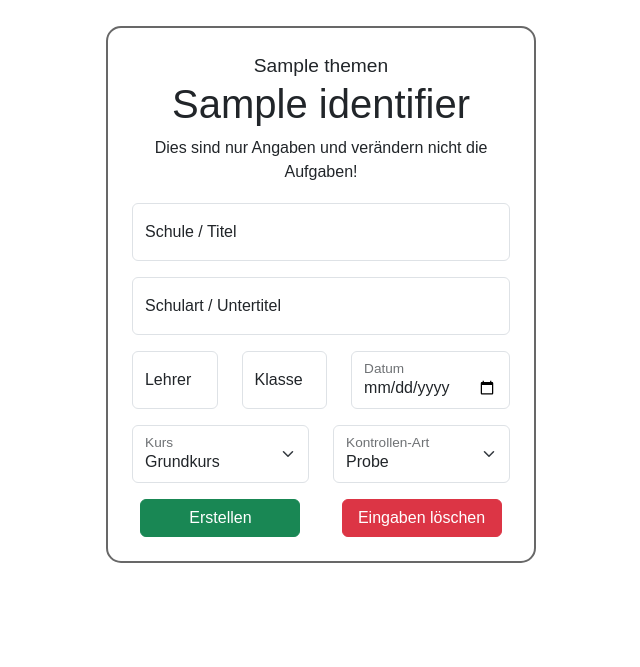
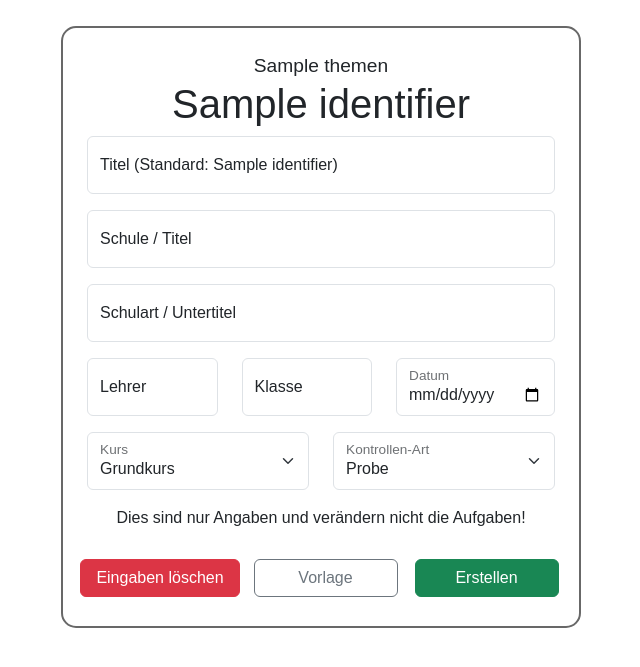
Before and after one commit to nickolas07/TestBuilder-website, a Django app: template kontrollen/templates/erstellen.html in a window 1280 px wide. Shown: the part 56-723 px from the top of the page, without its empty margins (319-959 px from the left). Run offline with Django 5.2, Linux system fonts and the light colour scheme; tables that the repository leaves empty hold one stand-in row (values such as "Sample post"); the template is opened without the code that fills it: values that come from a table or form of the project are taken from there, most other values are stand-ins (such as "Sample title", 1, 10 or a date in 2020); parts of the project's set-up code (start-up, migrations or seed data) failed here and were passed over; some web fonts are replaced.

Commit message:
Suche von Aufgaben verändert, Beispielnutzung angepasst, Erstellung erweitert
Einfachheit der internen Aufgabensuche verbessert.
Beispiele haben jetzt ihre eigene URL (/kontrollen/beispiele/...).
Eigene Titel zur Erstellung hinzugefügt + Vorlage und Stil angepasst.

```diff
--- a/kontrollen/forms.py
+++ b/kontrollen/forms.py
@@ -3,6 +3,14 @@ from django import forms
 
 class KontrolleErstellen(forms.Form):
     identifier = forms.CharField(label='identifier', widget=forms.HiddenInput(), required=False, localize=False)
+    titel = forms.CharField(
+        label='titel',
+        required=False,
+        widget=forms.TextInput(attrs={
+            'class': 'form-control',
+            'id': 'floatingTitel',
+            'placeholder': 'Titel'
+        }))
     schule = forms.CharField(
         label='schule',
         required=True,
--- a/kontrollen/static/kontrollen/style.css
+++ b/kontrollen/static/kontrollen/style.css
@@ -138,20 +138,29 @@
     border-radius: 15px;
     border: 2px solid #686868;
     padding: 1.5rem;
-    width: fit-content;
+    width: min-content;
+    max-width: 40rem;
+    min-width: 32.5rem;
     height: fit-content;
-    max-width: 35%;
     align-items: center;
     justify-content: center;
     text-align: center;
 }
 
 .btn-submit {
-    width: 10rem;
+    width: 9rem;
+}
+
+.btn-vorlage {
+    width: 9rem;
 }
 
 .btn-reset {
     width: 10rem;
+}
+
+.btns {
+    padding: 5px;
 }
 
 @media only screen and (max-width: 500px) and (orientation: portrait) {
--- a/kontrollen/templates/erstellen.html
+++ b/kontrollen/templates/erstellen.html
@@ -10,10 +10,17 @@
     <div class="view-kontrolle-mit-title" style="text-align: center">
         <span class="rubik-200" style="font-size: 1.2rem;">{{ stufe }}</span>
         <h1>{{ identifier }}</h1>
-        <p class="version rubik-200" style="margin-bottom: 5%">Dies sind nur Angaben und verändern <strong>nicht</strong> die Aufgaben!</p>
         <form method="post">
             {% csrf_token %}
             <input id="{{ identifier }}" type="hidden" name="{{ form.identifier.label }}" value="{{ identifier }}" autocomplete="off">
+            <div class="row">
+                <div class="col-md">
+                    <div class="form-floating mb-3">
+                        {{ form.titel }}
+                        <label for="floatingTitel">Titel <span class="version rubik-200">(Standard: {{ identifier }})</span></label>
+                    </div>
+                </div>
+            </div>
             <div class="row">
                 <div class="col-md">
                     <div class="form-floating mb-3">
@@ -64,12 +71,16 @@
                     </div>
                 </div>
             </div>
+            <p class="version rubik-200" style="margin-bottom: 5%">Dies sind nur Angaben und verändern <strong>nicht</strong> die Aufgaben!</p>
             <div class="row">
-                <div class="col-md">
+                <div class="col-md btns">
+                    <button type="reset" class="btn-reset btn btn-danger">Eingaben löschen</button>
+                </div>
+                <div class="col-md btns">
+                    <a role="button" class="btn-vorlage btn btn-outline-secondary" href="/kontrollen/beispiel/Vorlage" target="_blank">Vorlage</a>
+                </div>
+                <div class="col-md btns">
                     <button type="submit" class="btn-submit btn btn-success">Erstellen</button>
-                </div>
-                <div class="col-md">
-                    <button type="reset" class="btn-reset btn btn-danger">Eingaben löschen</button>
                 </div>
             </div>
         </form>
--- a/kontrollen/templates/noKontrollen.html
+++ b/kontrollen/templates/noKontrollen.html
@@ -6,5 +6,5 @@
 {% endblock %}
 {% block content %}
     <span class="no-kontrolle rubik-200">Zurzeit sind keine Kontrollen verfügbar :/<br>
-        Sie können jedoch einige unter der Rubrik <strong>Aufgaben</strong> erstellen!</span>
+        Es können dennoch unzählige unter <strong>"Aufgaben"</strong> erstellt werden!</span>
 {% endblock %}
--- a/kontrollen/urls.py
+++ b/kontrollen/urls.py
@@ -5,6 +5,7 @@ urlpatterns = [
     path('', views.kontrollen, name='kontrollen'),
     path('<str:identifier>/', views.view, name='view_kontrolle'),
     path('pdf/<str:identifier>/', views.pdf, name='view_pdf'),
+    path('beispiel/<str:identifier>/', views.beispiel, name='view_beispiel'),
     path('download/<str:identifier>/', views.download, name='download_pdf'),
     path('probe/<str:identifier>/', views.probe_erstellen, name='kontrolle_erstellen'),
     path('erstellen/<str:identifier>/', views.kontrolle_erstellen, name='kontrolle_erstellen'),
--- a/skripteKontrollen/themen.py
+++ b/skripteKontrollen/themen.py
@@ -69,7 +69,7 @@ for element in aufgaben_seite1:
 
 liste_seiten = [seite(aufgaben_seite1)]
 
-schule, schulart, Kurs, Klasse, Lehrer, datum_delta = str, str, str, str, str, 0
+schule, schulart, Kurs, Klasse, Lehrer, Titel, datum_delta = str, str, str, str, str, str, 0
 angaben = [schule, schulart, Kurs, Fach, Klasse, Lehrer, Art, Titel, datum_delta, liste_bez, liste_punkte, False,
            identifier, uuid]
 
```
Also changed, not shown: funktionen.py (+41 -39 lines), kontrollen/views.py (+11 -8 lines), 1 other file.
